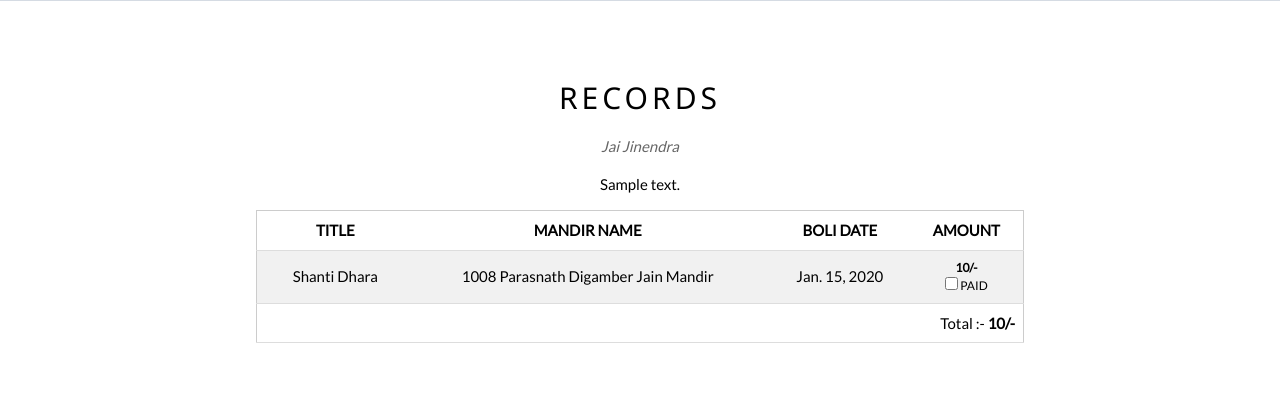
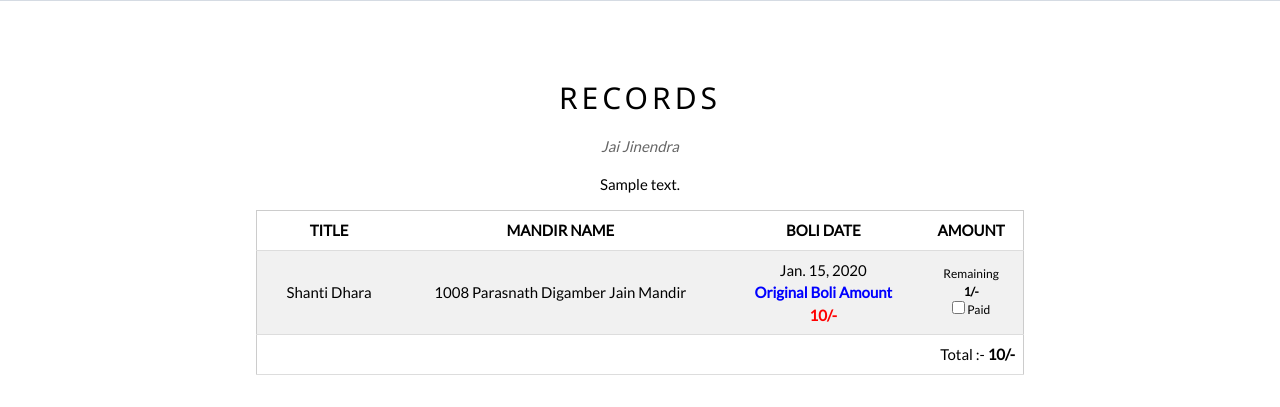
Before and after one commit to anshjain/mandar-boli, a Django app: template Boli/templates/records.html in a window 1280 px wide. Shown: the part 645-1052 px from the top of the page. Run offline with Django 3.2, Linux system fonts and the light colour scheme; data comes from the database, SQL or seed files in the repository; tables that the repository leaves empty hold one stand-in row (values such as "Sample post"); the template is opened without the code that fills it: values that come from a table or form of the project are taken from there, most other values are stand-ins (such as "Sample title", 1, 10 or a date in 2020); grey boxes marked "Sample" are stand-in pictures; parts of the project's set-up code (start-up, migrations or seed data) failed here and were passed over; some libraries are stand-ins or nearby versions.

Commit message:
Allow user to pay partically

```diff
--- a/Boli/templates/records.html
+++ b/Boli/templates/records.html
@@ -53,12 +53,35 @@
                                 {{ record.mandir.name }}
                             {% endif %}
                         </td>
-                        <td style="vertical-align:middle !important">{{record.boli_date|date}}</td>
+                        <td style="vertical-align:middle !important">
+                            {{record.boli_date|date}}
+                            {% if record.remaining_amt %}
+                                <br>
+                                <b style="color:blue">Original Boli Amount</b> <br><b style="color:red">{{record.amount}}/-</b><br>
+                            {% endif %}
+                        </td>
                         <td style="vertical-align:middle !important" class="w3-small">
-                            <b>{{record.amount}}/-</b><br>
+                            {% if record.remaining_amt %}
+                                {% trans 'Remaining'%}<br>
+                                <b>{{record.remaining_amt}}/-</b><br>
+                            {% else %}
+                                <b>{{record.amount}}/-</b><br>
+                            {% endif %}
                             <input id="checkbox" type="checkbox" class="w3-tooltip" title="Send an email"
-                                    onclick="display_model('{{record.id}}', '{{record.amount}}', '{{record.boli_date|date}}')">
-                            {% trans 'PAID' %}
+                                    onclick="display_model('{{record.id}}',
+                                    '{% if record.remaining_amt %}{{record.remaining_amt}}{% else %}{{record.amount}}{% endif %}',
+                                    '{{record.boli_date|date}}', 'None')">
+                            {% trans 'Paid' %} <br/>
+                            {% if record.amount > 5001 %}
+                                {% if not record.remaining_amt or record.remaining_amt > 5001 %}
+                                    {% trans 'Or'%}<br/>
+                                    <input id="Pcheckbox" type="checkbox" class="w3-tooltip" title="Send an email"
+                                            onclick="display_model('{{record.id}}',
+                                            '{% if record.remaining_amt %}{{record.remaining_amt}}{% else %}{{record.amount}}{% endif %}',
+                                            '{{record.boli_date|date}}', 'PP')">
+                                    {% trans 'Partially Paid' %}
+                                {% endif %}
+                            {% endif %}
                         </td>
                     </tr>
                 {% endfor %}
--- a/Boli/templates/update_form.html
+++ b/Boli/templates/update_form.html
@@ -8,12 +8,21 @@
       <form action="{% url 'payment-done' %}" method="post" name="paymentComplete">
           {% csrf_token %}
           <div class="w3-container">
-            <p><label><i class="fa fa-shopping-cart"></i>
-                Amount paid: <span id="amount_val">0</span>.00/- <br>
+            <p><label>
+                <div id="Original_amount">
+                    <i class="fa fa-shopping-cart"></i>
+                    Original Amount: <span id="org_amount_val">0</span> /-
+                </div>
+                <div id="Paid_amount">
+                    <i class="fa fa-shopping-cart"></i>
+                    Amount paid: <span id="amount_val">0</span> /- <br>
+                </div>
                 <i class="fa fa-calendar"></i> Boli Date: <span id="boli_date">0</span>
             </label></p>
             <input type="hidden" id="record_id" name="record_id">
             <input type="hidden" id="phone_number" name="phone_number">
+            {{payment_form.partial_payment}} <br>
+
             {{payment_form.payment_mode}}
             <p>
                 {{payment_form.id_details}}
--- a/mandir/forms.py
+++ b/mandir/forms.py
@@ -10,6 +10,12 @@ PAYMENT_MODES = (
     ('Cash', 'Cash'),
     ('Online', 'Online'),
     ('Check', 'Check'),
+)
+
+PERCENT_MODES = (
+    ('25', '25 %'),
+    ('50', '50 %'),
+    ('75', '75 %'),
 )
 
 
@@ -60,6 +66,11 @@ class ContactForm(forms.Form):
 
 
 class PaymentForm(forms.Form):
+
+    partial_payment = forms.ChoiceField(choices=PERCENT_MODES, widget=forms.Select(
+        attrs={'class': 'w3-input w3-border', 'style': "height: 40px;", "onchange": "payment_cal();"}
+    ))
+
     payment_mode = forms.ChoiceField(choices=PAYMENT_MODES, widget=forms.Select(
         attrs={'class': 'w3-input w3-border', 'style': "height: 40px;", "onchange": "payment_md();"}
     ))
--- a/mandir/models.py
+++ b/mandir/models.py
@@ -95,6 +95,7 @@ class Record(models.Model):
     title = models.ForeignKey(BoliChoice, verbose_name=_('title'), related_name='bolichoices', default='1')
     description = models.TextField(verbose_name=_("description"), blank=True, null=True)
     amount = models.IntegerField(verbose_name=_("amount"))
+    remaining_amt = models.IntegerField(verbose_name=_("Remaining amount"), default=0)
     created = models.DateTimeField(auto_now_add=True, verbose_name=_("created"))
     boli_date = models.DateTimeField(verbose_name=_("boli date"), blank=True, null=True)
     payment_date = models.DateTimeField(verbose_name=_("payment date"), blank=True, null=True)
--- a/media/js/punyauday.js
+++ b/media/js/punyauday.js
@@ -26,14 +26,27 @@ function myFunction() {
 var modal = document.getElementById('EmailModal');
 window.onclick = function(event) {
   if (event.target == modal) {
-    modal.style.display = "none";
+    close_update();
   }
 }
 
-function display_model(record_id, amount, date){
+function display_model(record_id, amount, date, partial){
     document.getElementById("record_id").value = record_id;
     document.getElementById('EmailModal').style.display='block';
-    document.getElementById("amount_val").innerHTML = amount;
+
+    if (partial=="PP"){
+        document.getElementById("Original_amount").style.display='block';
+        document.getElementById("id_partial_payment").style.display='block';
+        var value = parseInt(document.getElementById("id_partial_payment").value);
+        var original_amount = parseInt(amount);
+        var paid_amount = (original_amount * value) / 100
+        document.getElementById("amount_val").innerHTML = paid_amount;
+    } else {
+        document.getElementById("id_partial_payment").style.display='none';
+        document.getElementById("Original_amount").style.display='none';
+        document.getElementById("amount_val").innerHTML = amount + '.00';
+    }
+    document.getElementById("org_amount_val").innerHTML = amount + '.00';
     document.getElementById("boli_date").innerHTML = date;
     document.getElementById("phone_number").value = document.getElementById("pNumber").value;
 }
@@ -47,6 +60,13 @@ function close_update(){
         }
     }
 };
+
+function payment_cal(){
+    var value = parseInt(document.getElementById("id_partial_payment").value);
+    var original_amount = parseInt(document.getElementById("org_amount_val").innerText);
+    var paid_amount = (original_amount * value) / 100
+    document.getElementById("amount_val").innerHTML = paid_amount;
+}
 
 function payment_md(){
     var mode = document.getElementById("id_payment_mode").value;
```
Also changed, not shown: mandir/views.py (+13 -2 lines), mandir/migrations/0016_record_remaining_amt.py (added).
